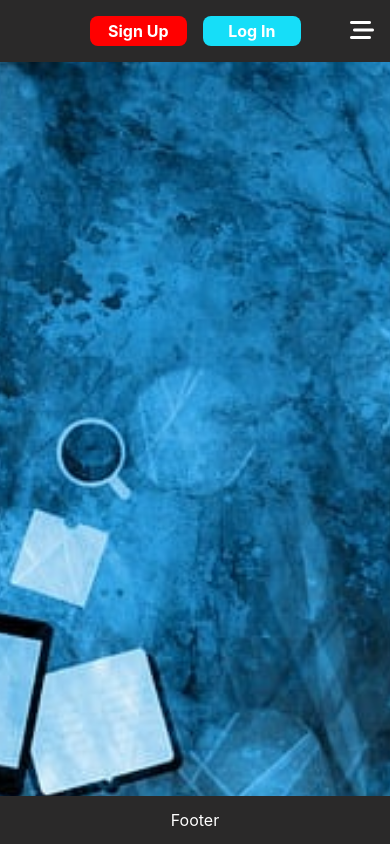
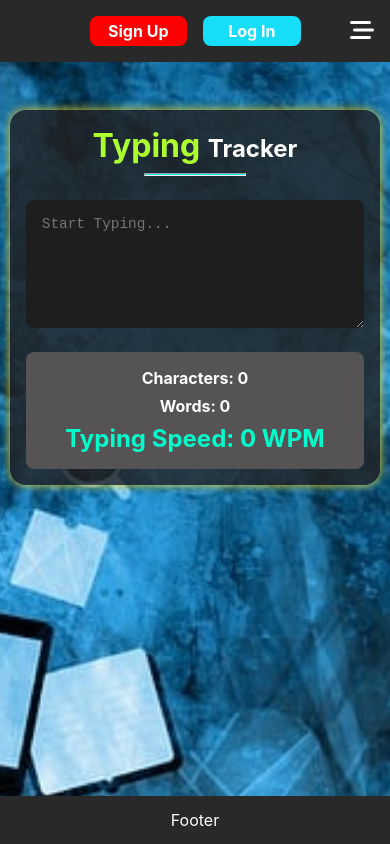
Before and after one commit to dev-surajkumar/My-Mini-Project, a React (Create React App) app: page /My-Mini-Project/typing in a window 390 px wide. Built offline with nearby package versions, Linux system fonts and the light colour scheme.

Commit message:
Added Typing Speed component

```diff
--- a/src/App.js
+++ b/src/App.js
@@ -15,6 +15,7 @@ import About from './components/About';
 import Imagegenerator from './components/Imagegenerator';
 import Weather from './components/Weather';
 import Expense from './components/Expense';
+import Typing from './components/Typing';
 
 
 const App = () => {
@@ -34,6 +35,7 @@ const App = () => {
       <Route path="/aiimage" element={<Imagegenerator/>}/>
       <Route path="/weather" element={<Weather/>}/>
       <Route path="/expense" element={<Expense/>}/>
+      <Route path="/typing" element={<Typing/>}/>
     </Routes>
   </main>
   <Footer />
--- a/src/components/RightPannel.jsx
+++ b/src/components/RightPannel.jsx
@@ -5,6 +5,7 @@ const RightPannel = () => {
     <div className='right-pannel'>
       <Link to="/todolist">To-Do List</Link>
       <Link to="/expense">Expense Tracker</Link>
+      <Link to="/typing">Typing Speed Tracker</Link>
     </div>
   )
 }
--- /dev/null
+++ b/src/components/Typing.jsx
@@ -0,0 +1,53 @@
+import { useState, useEffect } from 'react';
+import './styles/speedtyping.css';
+
+const Typing = () => {
+  const [text, setText] = useState('');
+  const [charCount, setCharCount] = useState(0);
+  const [wordCount, setWordCount] = useState(0);
+  const [startTime, setStartTime] = useState(null);
+  const [speed, setSpeed] = useState(0);
+
+  useEffect(() => {
+    setCharCount(text.length);
+
+    const words = text.trim().split(/\s+/).filter(word => word.length > 0);
+    setWordCount(words.length);
+
+    if (text.length === 1) {
+      setStartTime(new Date());
+    }
+
+    if (startTime && text.length > 1) {
+      const minutesPassed = (new Date() - startTime) / 1000 / 60;
+      const typingSpeed = Math.round(words.length / minutesPassed);
+      setSpeed(typingSpeed);
+    }
+
+    if (text.length === 0) {
+      setStartTime(null);
+      setSpeed(0);
+    }
+  }, [text]);
+
+  return (
+    <div className="typing-container">
+      <h2><span className='typing-title'>Typing </span>Tracker</h2>
+      <hr />
+      <textarea
+        rows="6"
+        value={text}
+        onChange={(e) => setText(e.target.value)}
+        placeholder="Start Typing..."
+      ></textarea>
+
+      <div className="typing-info">
+        <p>Characters: {charCount}</p>
+        <p>Words: {wordCount}</p>
+        <h2>Typing Speed: {speed} WPM</h2>
+      </div>
+    </div>
+  );
+};
+
+export default Typing;
--- /dev/null
+++ b/src/components/styles/speedtyping.css
@@ -0,0 +1,108 @@
+/* Container Styling */
+.typing-container {
+    width: 50%;
+    margin: 3rem auto;
+    padding: 2rem;
+    background-color: hsla(0, 2%, 13%, 0.796);
+    border-radius: 1rem;
+    color: #fff;
+    display: flex;
+    flex-direction: column;
+    justify-content: center;
+    align-items: center;
+    gap: 1.5rem;
+    box-shadow: 0 0 10px rgb(235, 205, 33);
+  }
+
+  /* Heading Styling */
+
+  .typing-title{
+    color: greenyellow;
+    font-size: 2rem;
+  }
+  .typing-container hr{
+    width: 10%;
+    height: 3px;
+    background-color: aqua;
+    margin-top: -1rem;
+  }
+
+  /* Textarea Styling */
+  .typing-container textarea {
+    width: 100%;
+    padding: 1rem;
+    font-size: 1rem;
+    border: none;
+    outline: none;
+    border-radius: 0.5rem;
+    resize: vertical;
+    background-color: #1e1e1e;
+    color: #fff;
+  }
+
+  /* Typing Info Styling */
+  .typing-info {
+    display: flex;
+    justify-content: space-around;
+    width: 100%;
+    background-color: #555353;
+    padding: 1rem;
+    border-radius: 0.5rem;
+    font-size: 1.1rem;
+    align-items: center;
+  }
+
+  .typing-info p,
+  .typing-info h2 {
+    margin: 0;
+    color: #fff;
+    font-weight: 700;
+  }
+
+  .typing-info h2 {
+    color: #00ffcc;
+  }
+
+  /* Media Queries for Responsiveness */
+  @media (max-width: 1024px) {
+    .typing-container {
+      width: 70%;
+    }
+  }
+
+  @media (max-width: 768px) {
+    .typing-container {
+      width: 90%;
+      padding: 1.5rem;
+    }
+    .typing-container hr{
+        width: 20%;
+    }
+
+    .typing-info {
+      flex-direction: column;
+      align-items: center;
+      gap: 0.5rem;
+    }
+  }
+
+  @media (max-width: 480px) {
+    .typing-container {
+      width: 95%;
+      padding: 1rem;
+    }
+    .typing-container hr{
+        width: 30%;
+    }
+    .typing-container h2 {
+      font-size: 1.5rem;
+    }
+
+    .typing-container textarea {
+      font-size: 0.9rem;
+    }
+
+    .typing-info {
+      font-size: 1rem;
+    }
+  }
```
